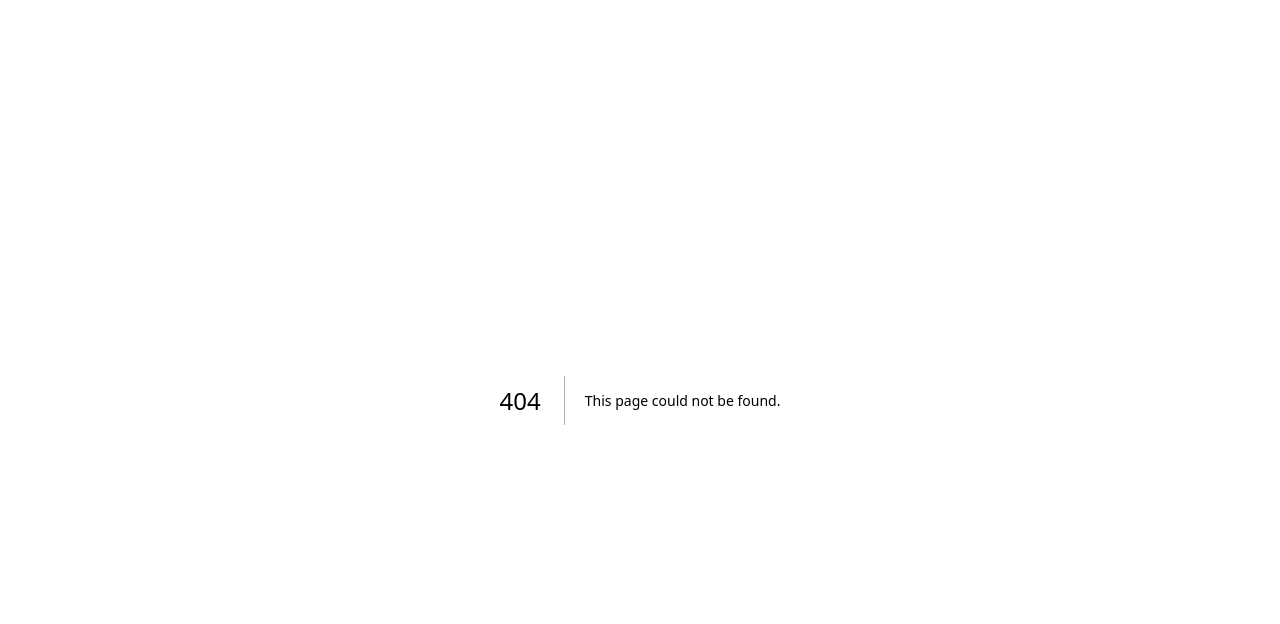
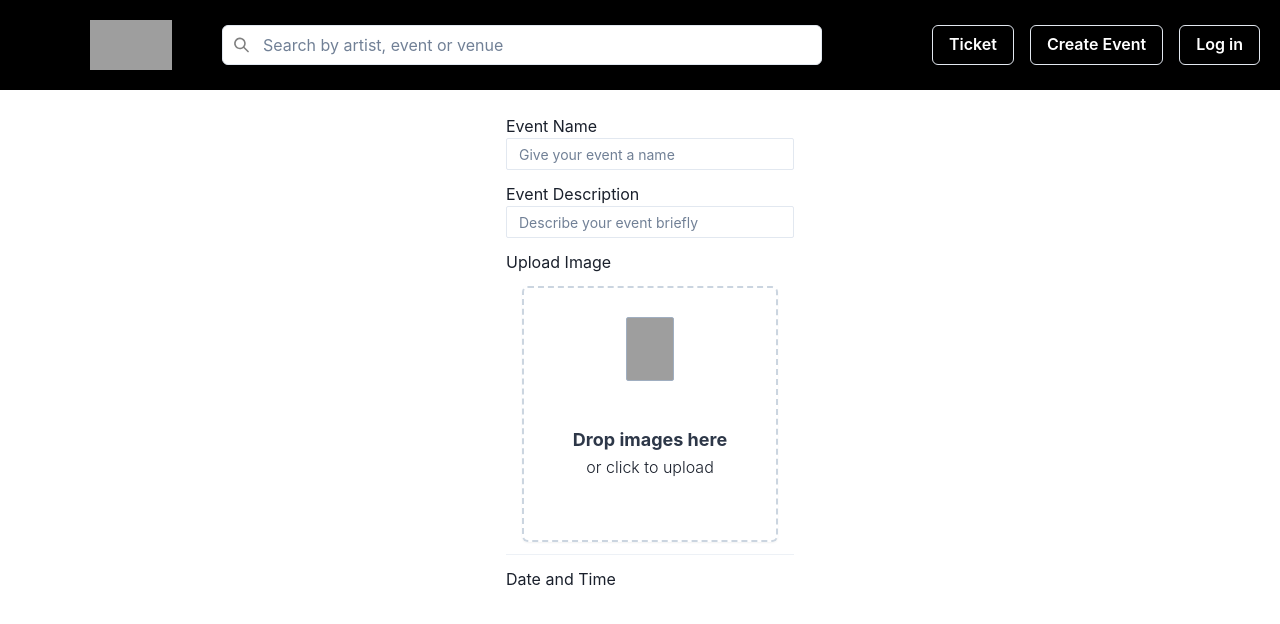
Before and after one commit to angrhpratama/Mini-Project, a Next.js app in the folder my-app/: page /create-event in a window 1280 px wide. Before the commit this address had no page. Shown: the top 624 px of the page. Built offline with nearby package versions, Linux system fonts and the light colour scheme; grey boxes are pictures that could not be loaded.

Commit message:
added create event page

```diff
--- a/my-app/src/app/components/navbar.tsx
+++ b/my-app/src/app/components/navbar.tsx
@@ -2,6 +2,7 @@
 
 import { Search2Icon, SearchIcon } from '@chakra-ui/icons'
 import { Box, Button, ButtonGroup, Center, Flex, Icon, IconButton, Image, Input, InputGroup, InputLeftElement, MenuButton, Spacer } from '@chakra-ui/react'
+import Link from 'next/link'
 import React from 'react'
 
 export default function Navbar() {
@@ -13,10 +14,12 @@ export default function Navbar() {
       p='20px'>
 
       <Box ml='70px'>
+        <Link href="/">
         <Image
           w='135px'
           h='50px'
           src='https://res.cloudinary.com/dhioc6nup/image/upload/v1713109589/mini%20project/yahmax8x0aq3sf9zj7ya.png' alt='Gambar Logo' />
+        </Link>
       </Box>
 
       <Box ml='50px'>
@@ -42,9 +45,11 @@ export default function Navbar() {
             Ticket
           </Button>
 
+        <Link href="/create-event">
           <Button color='white' bgColor='black' variant='outline' >
             Create Event
           </Button>
+        </Link>
 
           <Button color='white' bgColor='black' variant='outline' >
             Log in
--- /dev/null
+++ b/my-app/src/app/create-event/page.tsx
@@ -0,0 +1,121 @@
+'use client'
+
+import React from 'react';
+import Navbar from "../components/navbar";
+import Footer from "../components/footer";
+import { Box, Text } from '@chakra-ui/layout';
+import { Input, AspectRatio, BoxProps, Container, forwardRef, Heading, Stack, Divider } from '@chakra-ui/react';
+
+const PreviewImage = forwardRef<BoxProps, typeof Box>((props, ref) => {
+    return (
+      <Box
+        bg="white"
+        top="0"
+        height="100%"
+        width="100%"
+        position="absolute"
+        borderWidth="1px"
+        borderStyle="solid"
+        rounded="sm"
+        borderColor="gray.400"
+        backgroundSize="cover"
+        backgroundRepeat="no-repeat"
+        backgroundPosition="center"
+        backgroundImage={`url("https://image.shutterstock.com/image-photo/paella-traditional-classic-spanish-seafood-600w-1662253543.jpg")`}
+        {...props}
+        ref={ref}
+      />
+    );
+  });
+
+
+export default function CreateEvent() {
+
+    return (
+        <>
+        <Navbar />
+
+        <Container centerContent mt={3}>
+            <Box mt={3} ml={5}>
+                <Text>Event Name</Text>
+                <Input placeholder='Give your event a name' size='sm' width='100%' />
+                <Text mt={3}>Event Description</Text>
+                <Input placeholder='Describe your event briefly' size='sm' width='100%' />
+                <Text mt={3}  >Upload Image</Text>
+
+                <Container my="3" display="flex" justifyContent="left">
+                    <AspectRatio width="64" ratio={1}>
+                    <Box
+                    borderColor="gray.300"
+                    borderStyle="dashed"
+                    borderWidth="2px"
+                    rounded="md"
+                    shadow="sm"
+                    role="group"
+                    transition="all 150ms ease-in-out"
+                    _hover={{
+                        shadow: "md"
+                    }}
+                    >
+                    <Box position="relative" height="100%" width="100%">
+
+                <Box
+                    position="absolute"
+                    top="0"
+                    left="0"
+                    height="100%"
+                    width="100%"
+                    display="flex"
+                    flexDirection="column"
+                    >
+
+                <Stack
+                    height="100%"
+                    width="100%"
+                    display="flex"
+                    alignItems="center"
+                    justify="center"
+                    spacing="4"
+                    >
+
+                    <Box height="16" width="12" position="relative">
+                     <PreviewImage
+                    backgroundImage="url('https://image.shutterstock.com/image-photo/paella-traditional-classic-spanish-seafood-600w-1662253543.jpg')"
+                     />
+                     </Box>
+
+                    <Stack p="8" textAlign="center" spacing="1">
+                    <Heading fontSize="lg" color="gray.700" fontWeight="bold">
+                    Drop images here
+                    </Heading>
+                    <Text fontWeight="light">or click to upload</Text>
+                    </Stack>
+
+                 </Stack>
+                 </Box>
+
+                    <Input
+                    type="file"
+                    height="100%"
+                    width="100%"
+                    position="absolute"
+                    top="0"
+                    left="0"
+                    opacity="0"
+                    aria-hidden="true"
+                    accept="image/*"
+                    />
+                </Box>
+            </Box>
+        </AspectRatio>
+    </Container>
+
+                    <Divider />
+
+                <Text mt={3}  >Date and Time</Text>
+</Box>
+</Container>
+
+        </>
+    )
+}
--- a/my-app/src/app/page.tsx
+++ b/my-app/src/app/page.tsx
@@ -7,6 +7,7 @@ import Hero from "./hero/hero";
 import Events from "./events/events";
 import Footer from "./components/footer";
 import Swipe from "./components/swiper"
+
 
 export default function Home() {
   return (
```
